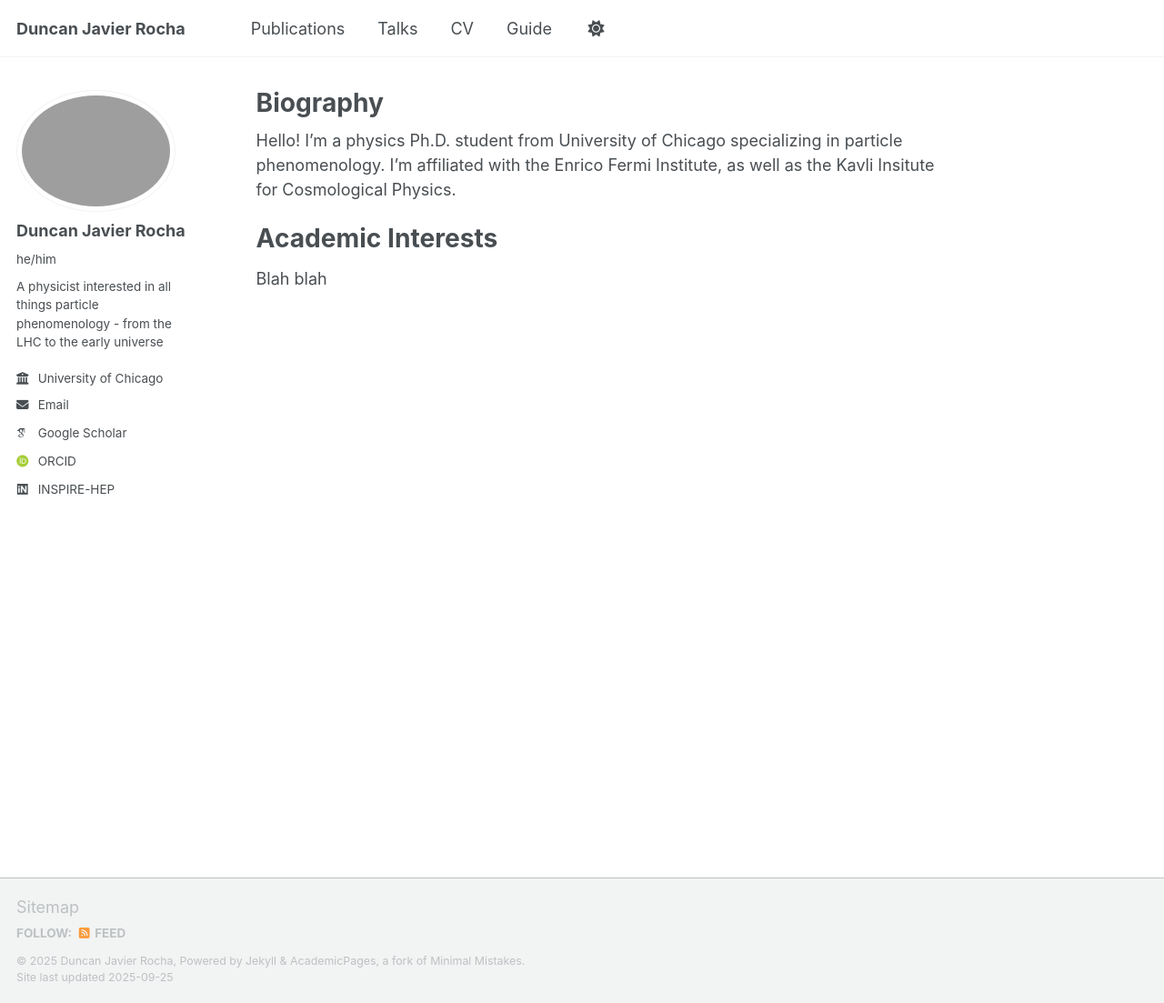
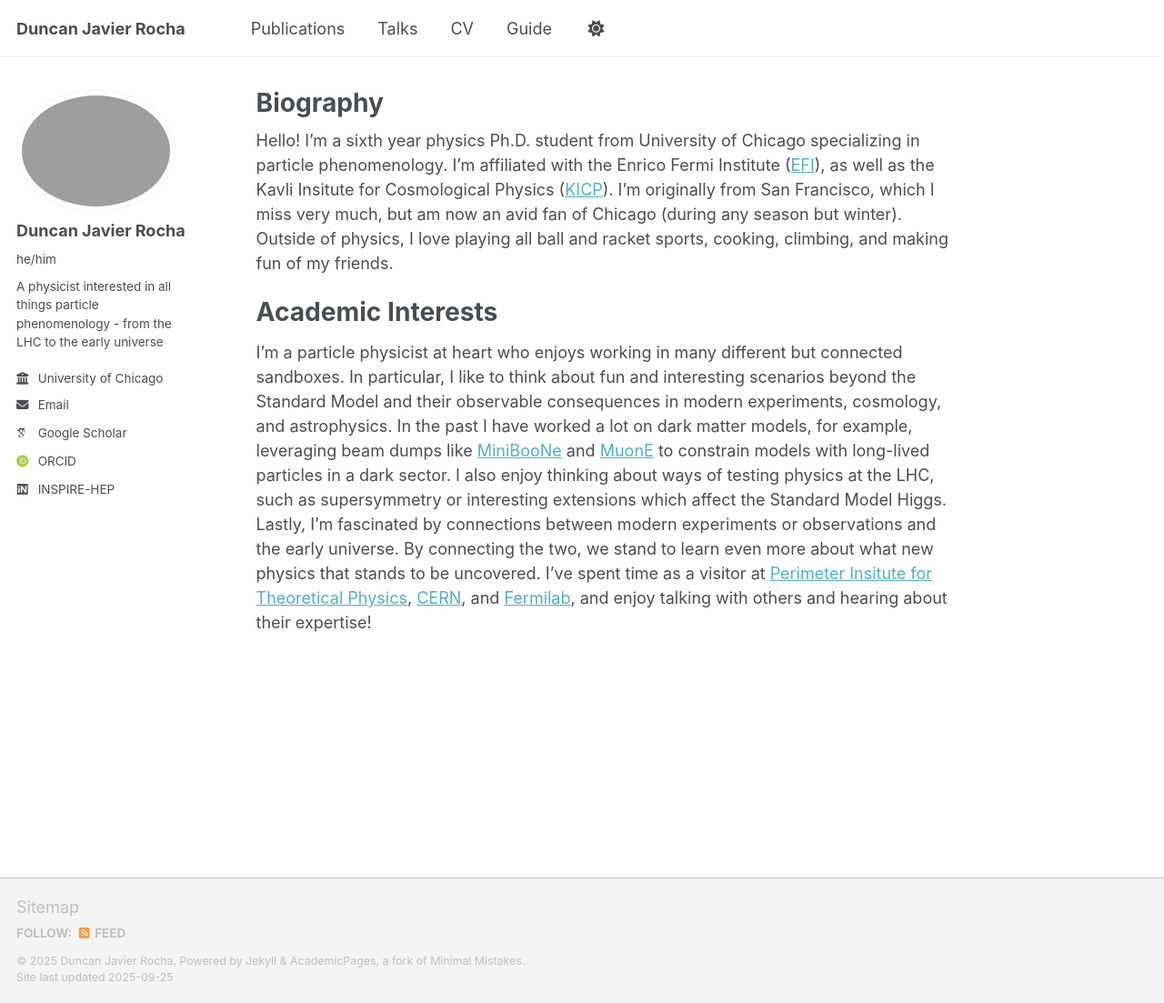
Before and after one commit to duncanrocha/duncanrocha.github.io, a Jekyll site: the page built from _pages/about.md, in a window 1280 px wide and 1103 px high. Shown: the whole window at 91% size. Built offline with Jekyll 4.4.1, drawn with Linux system fonts in a browser that asks for light colours; some web fonts are replaced; a script that is not in the unit is left out.

Commit message:
Update about.md

```diff
--- a/_pages/about.md
+++ b/_pages/about.md
@@ -7,8 +7,8 @@
   - /about.html
 ---
 
-Hello! I'm a physics Ph.D. student from University of Chicago specializing in particle phenomenology. I'm affiliated with the Enrico Fermi Institute, as well as the Kavli Insitute for Cosmological Physics.
+Hello! I'm a sixth year physics Ph.D. student from University of Chicago specializing in particle phenomenology. I'm affiliated with the Enrico Fermi Institute ([EFI](https://efi.uchicago.edu/)), as well as the Kavli Insitute for Cosmological Physics ([KICP](https://kavlicosmo.uchicago.edu/)). I'm originally from San Francisco, which I miss very much, but am now an avid fan of Chicago (during any season but winter). Outside of physics, I love playing all ball and racket sports, cooking, climbing, and making fun of my friends.
 
 Academic Interests
 ======
-Blah blah
+I'm a particle physicist at heart who enjoys working in many different but connected sandboxes. In particular, I like to think about fun and interesting scenarios beyond the Standard Model and their observable consequences in modern experiments, cosmology, and astrophysics. In the past I have worked a lot on dark matter models, for example, leveraging beam dumps like [MiniBooNe](https://www.fnal.gov/pub/science/experiments/intensity/miniboone.html) and [MuonE](https://web.infn.it/MUonE/) to constrain models with long-lived particles in a dark sector. I also enjoy thinking about ways of testing physics at the LHC, such as supersymmetry or interesting extensions which affect the Standard Model Higgs. Lastly, I'm fascinated by connections between modern experiments or observations and the early universe. By connecting the two, we stand to learn even more about what new physics that stands to be uncovered. I've spent time as a visitor at [Perimeter Insitute for Theoretical Physics](https://perimeterinstitute.ca/), [CERN](https://home.cern/), and [Fermilab](https://www.fnal.gov/), and enjoy talking with others and hearing about their expertise!
```
